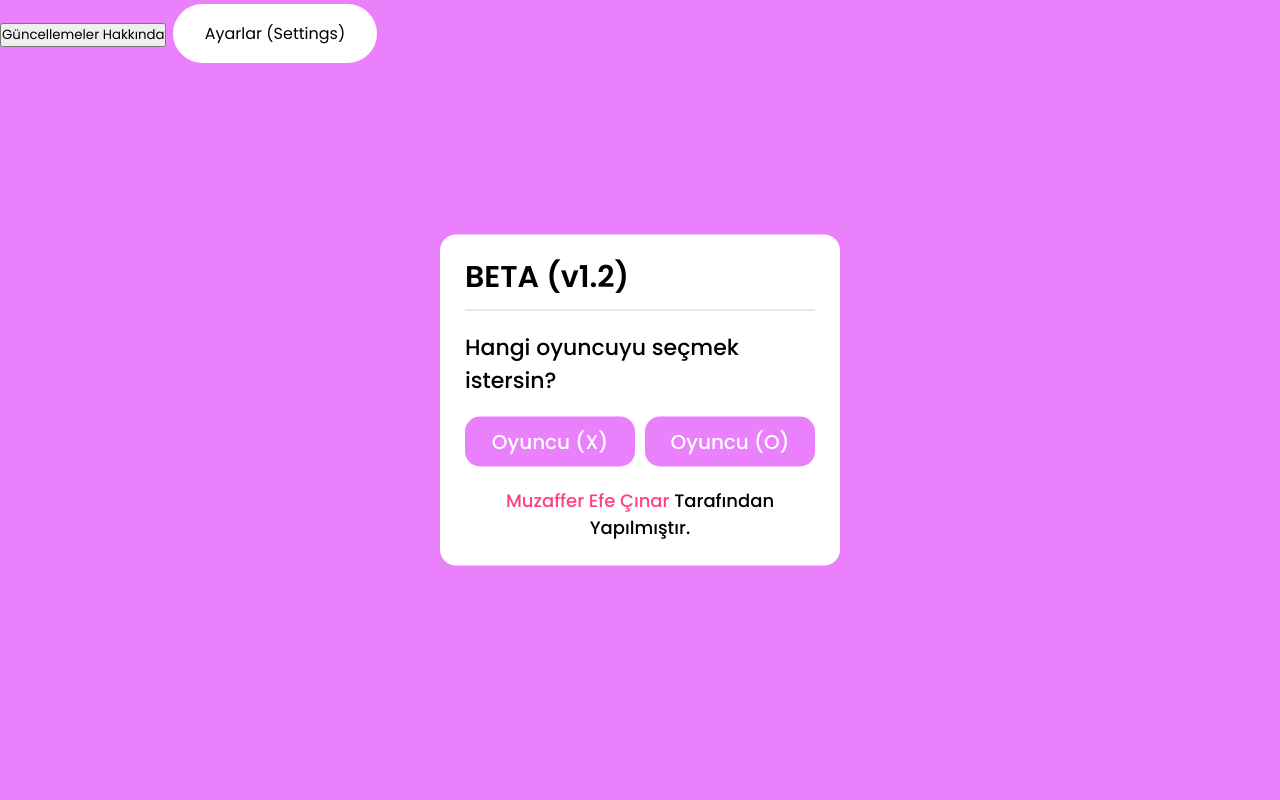
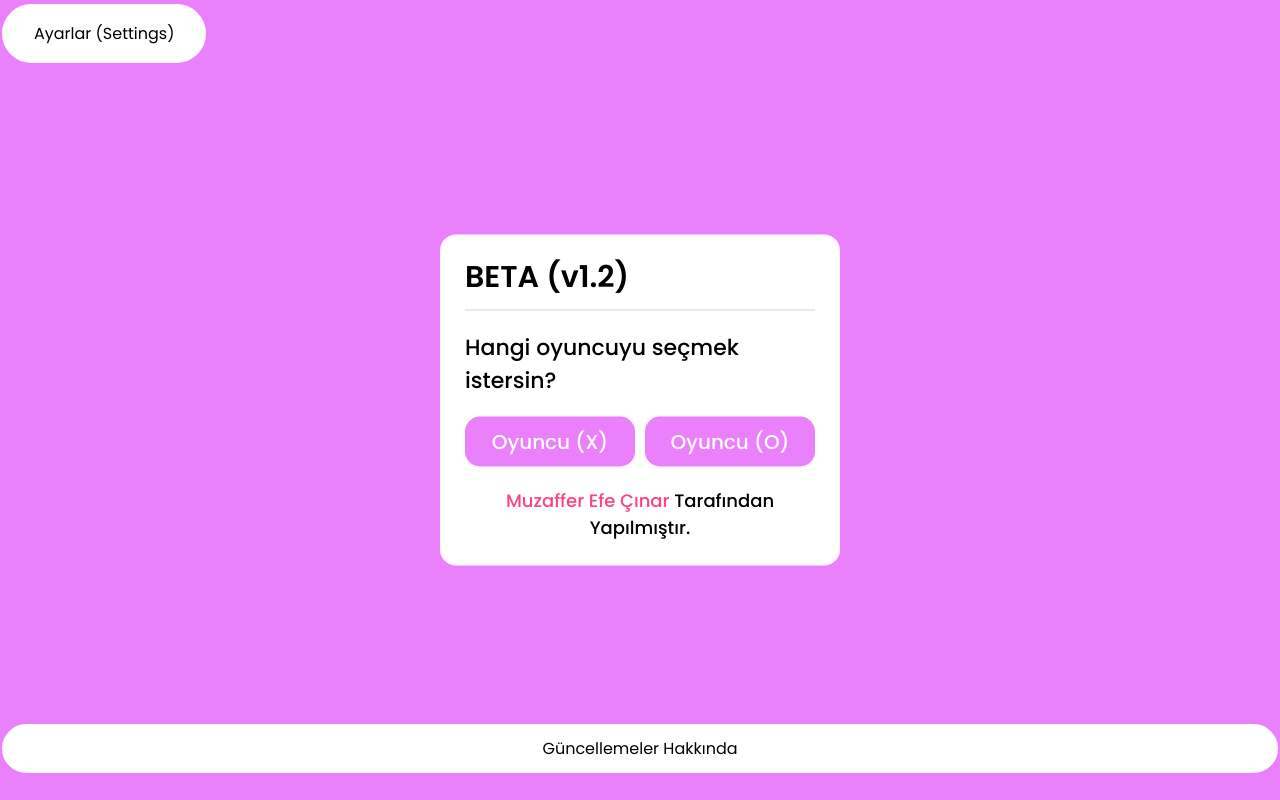
Before and after one commit to turkishcydia/oyun_muzaffercinar, a plain HTML site: page index.html in a window 1280 px wide. Drawn offline with Linux system fonts and the light colour scheme.

Commit message:
Update index.html

```diff
--- a/index.html
+++ b/index.html
@@ -33,7 +33,7 @@
   color: white;
 }
 
-.extraMenu butdate
+.extraMenu .butdate
     {
         background-color: white;
         color: black;
```
